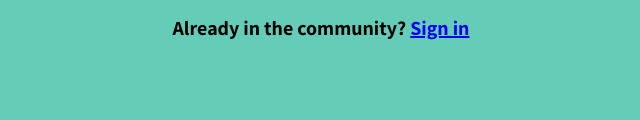
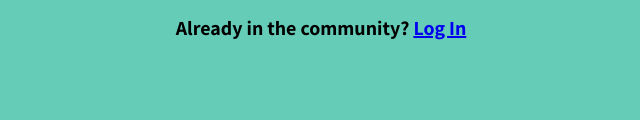
Before and after one commit to vaibhavgarg25/Mini-project-, a plain HTML site: page signinpg.html in a window 1280 px wide. Shown: the part 673-793 px from the top of the page, 511-1151 px from the left. Drawn offline with Linux system fonts and the light colour scheme.

Commit message:
change in signup page

```diff
--- a/sign.css
+++ b/sign.css
@@ -37,12 +37,6 @@
     font-size: 20px;
     font-style: italic;
     color: #65CCB8;
-}
-body{
-    /* display: flex; */
-    /* flex-direction: row; */
-    /* justify-content: space-around; */
-    /* height: 100vh;  */
 }
 .left{
     height: 100vh;
--- a/signinpg.html
+++ b/signinpg.html
@@ -167,7 +167,7 @@
                 <button type="button" onclick="validateForm()"><span>JOIN US!</span></button>
             </div>
             <div class="login">
-                <span>Already in the community? <a href="loginn.html">Sign in</a></span>
+                <span>Already in the community? <a href="loginn.html">Log In</a></span>
             </div>
         </div>
 
```
